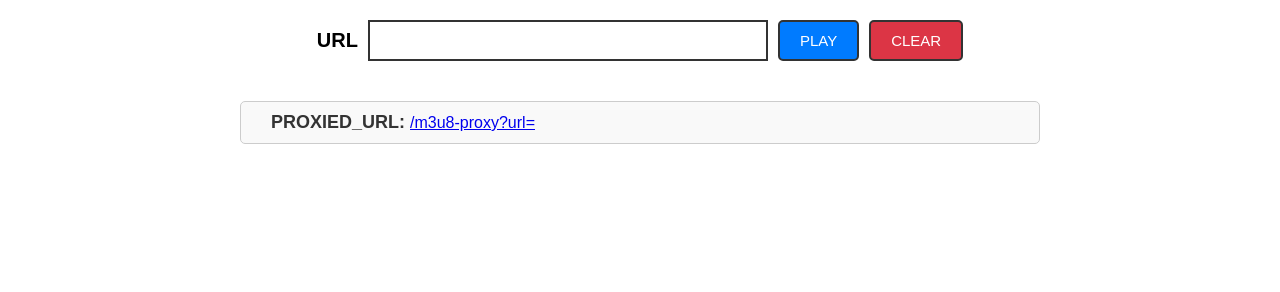
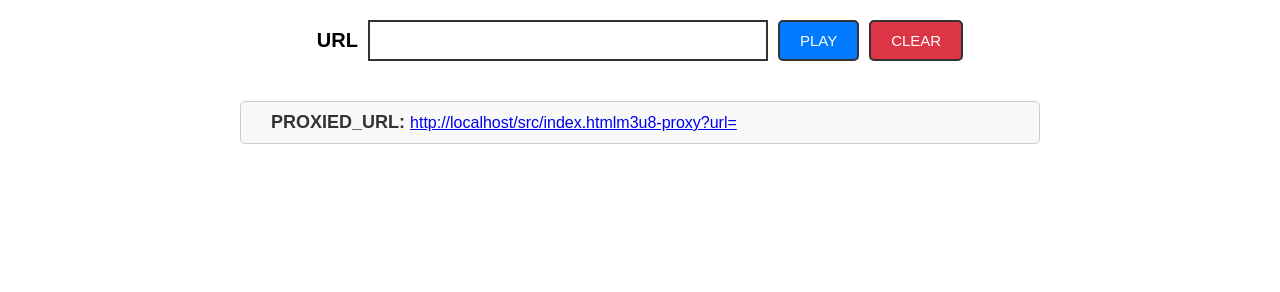
Before and after one commit to itzzzme/m3u8proxy, a website: page src/index.html in a window 1280 px wide. Both pictures are taken after a click on the button "PLAY". Shown: the top 292 px of the page. Drawn offline with nearby package versions, Linux system fonts and the light colour scheme; no server answers.

Commit message:
Update index.html

```diff
--- a/src/index.html
+++ b/src/index.html
@@ -166,7 +166,9 @@
         resultDiv.style.display = "block";
         resultDiv.innerHTML = `<span class="result-label">PROXIED_URL: </span><a href="/m3u8-proxy?url=${encodeURIComponent(
           url
-        )}" target="_blank">/m3u8-proxy?url=${encodeURIComponent(url)}</a>`;
+        )}" target="_blank">${
+          window.location.href
+        }m3u8-proxy?url=${encodeURIComponent(url)}</a>`;
 
         const video = document.getElementById("player");
         if (hls) {
```
